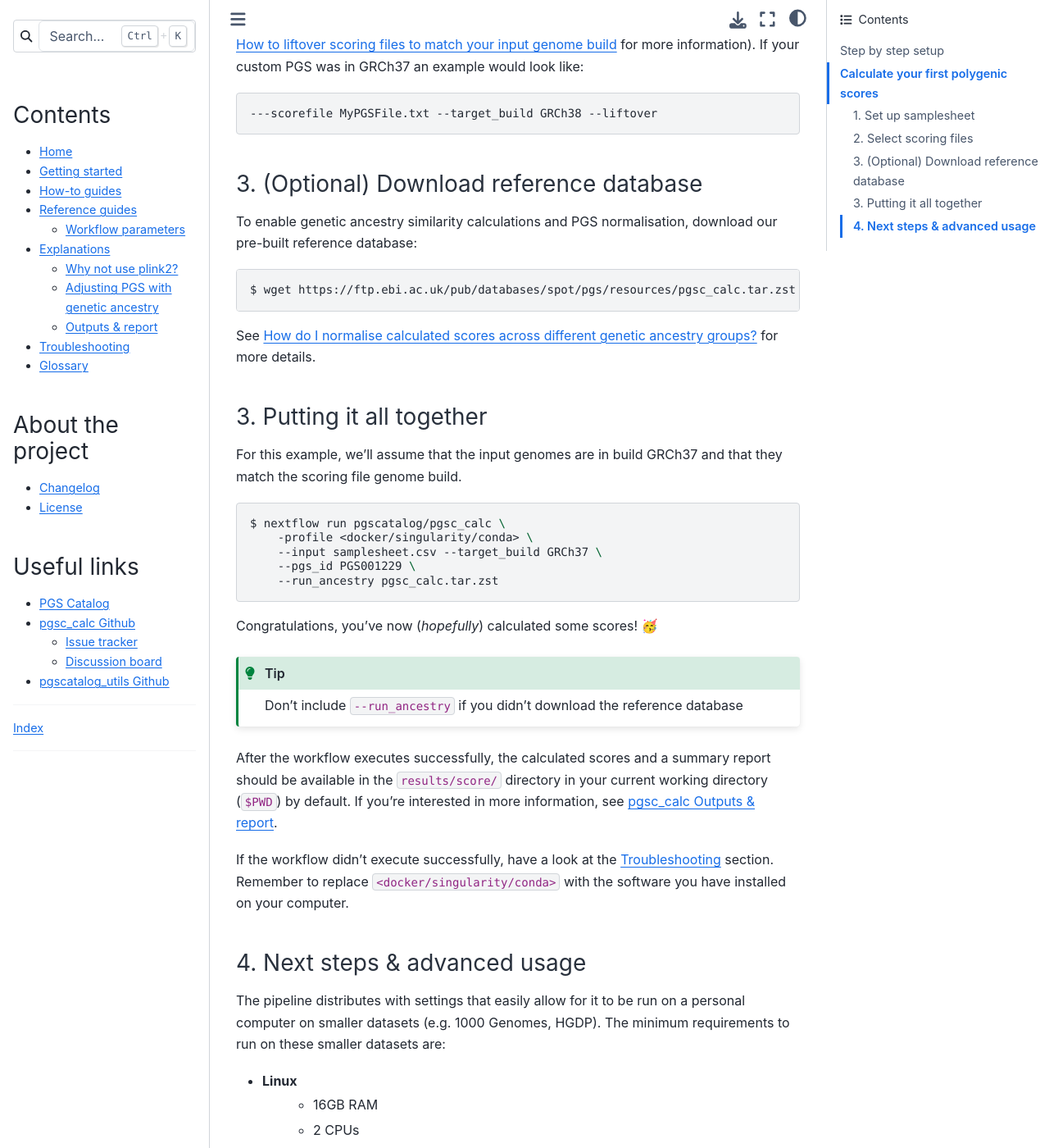
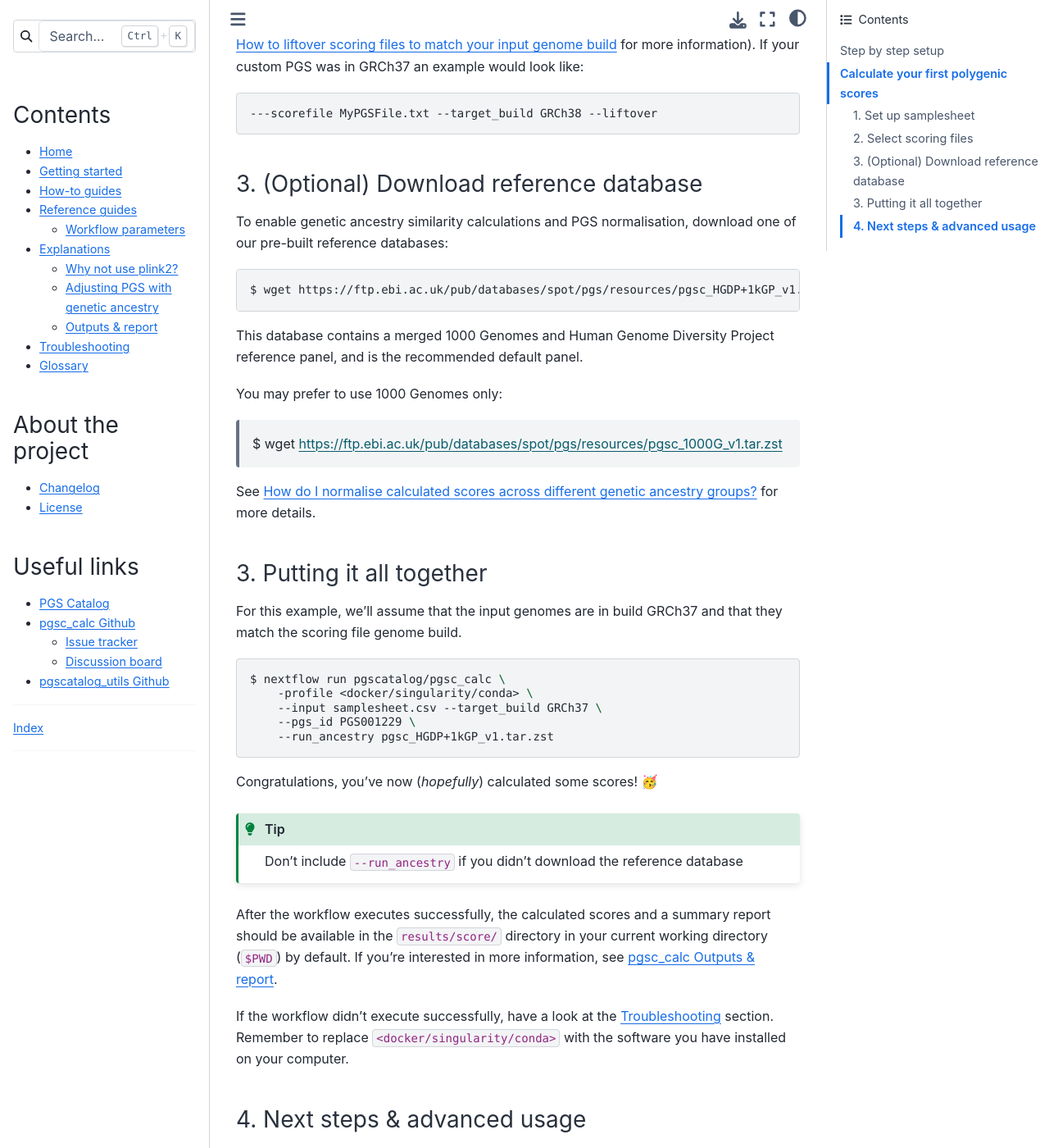
Before and after one commit to PGScatalog/pgsc_calc, a Sphinx documentation site: the page built from docs/getting-started.rst, in a window 1280 px wide and 1400 px high, scrolled down 2784 px. Shown: the whole window at 82% size. Built offline with Sphinx 7.4.7 and the Sphinx Book theme 1.1.4, drawn with Linux system fonts in a browser that asks for light colours.

```diff
--- a/docs/getting-started.rst
+++ b/docs/getting-started.rst
@@ -129,11 +129,17 @@ for more information). If your custom PGS was in GRCh37 an example would look li
 ~~~~~~~~~~~~~~~~~~~~~~~~~~~~~~~~~~~~~~~~~
 
 To enable genetic ancestry similarity calculations and PGS normalisation,
-download our pre-built reference database:
+download one of our pre-built reference databases:
 
 .. code-block:: console
 
-    $ wget https://ftp.ebi.ac.uk/pub/databases/spot/pgs/resources/pgsc_calc.tar.zst
+    $ wget https://ftp.ebi.ac.uk/pub/databases/spot/pgs/resources/pgsc_HGDP+1kGP_v1.tar.zst
+
+This database contains a merged 1000 Genomes and Human Genome Diversity Project reference panel, and is the recommended default panel.
+
+You may prefer to use 1000 Genomes only:
+
+    $ wget https://ftp.ebi.ac.uk/pub/databases/spot/pgs/resources/pgsc_1000G_v1.tar.zst
 
 See :ref:`ancestry` for more details.
 
@@ -149,7 +155,7 @@ they match the scoring file genome build.
         -profile <docker/singularity/conda> \
         --input samplesheet.csv --target_build GRCh37 \
         --pgs_id PGS001229 \
-        --run_ancestry pgsc_calc.tar.zst
+        --run_ancestry pgsc_HGDP+1kGP_v1.tar.zst
 
 Congratulations, you've now (`hopefully`) calculated some scores!
 |:partying_face:|
--- a/docs/how-to/ancestry.rst
+++ b/docs/how-to/ancestry.rst
@@ -46,6 +46,6 @@ To enable genetic similarity analysis and score normalisation, just include the
 .. code-block:: console
 
     $ nextflow run pgscatalog/pgsc_calc -profile test,docker \
-        --run_ancestry path/to/reference/pgsc_calc.tar.zst
+        --run_ancestry path/to/reference/pgsc_HGDP+1kGP_v1.tar.zst
 
 The ``--run_ancestry`` parameter requires the path to the reference database.
--- a/docs/how-to/index.rst
+++ b/docs/how-to/index.rst
@@ -42,6 +42,7 @@ Working in different environments
    bigjob
    arm
    offline
+   mount
 
 Working with complex datasets
 -----------------------------
```
Also changed, not shown: docs/how-to/mount.rst (added, +33 -0 lines), 5 other files.
